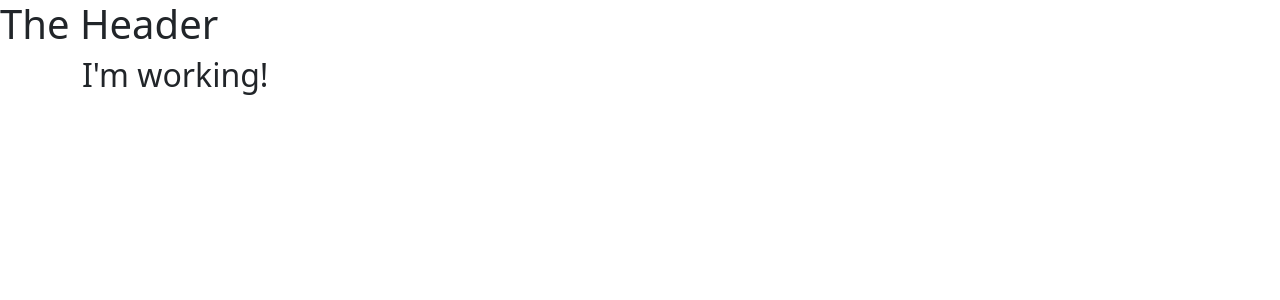
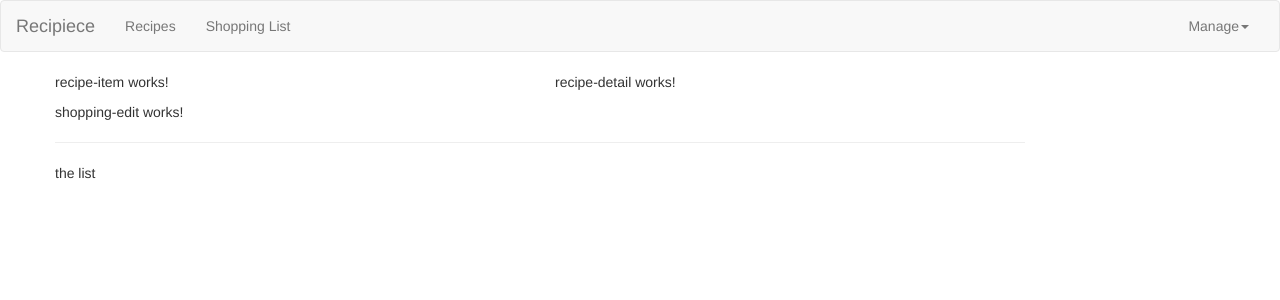
Before and after one commit to shubshres/Recipiece, an Angular app: page / in a window 1280 px wide. Shown: the top 300 px of the page. Built offline with nearby package versions, Linux system fonts and the light colour scheme.

Commit message:
adding the navigation bar

```diff
--- a/package.json
+++ b/package.json
@@ -18,6 +18,7 @@
     "@angular/platform-browser": "~13.3.0",
     "@angular/platform-browser-dynamic": "~13.3.0",
     "@angular/router": "~13.3.0",
+    "bootstrap": "^3.4.1",
     "rxjs": "~7.5.0",
     "tslib": "^2.3.0",
     "zone.js": "~0.11.4"
--- a/src/app/app.component.html
+++ b/src/app/app.component.html
@@ -2,7 +2,8 @@
 <div class="container">
   <div class="row">
     <div class="col">
-      <h2>I'm working!</h2>
+      <app-recipes></app-recipes>
+      <app-shopping-list></app-shopping-list>
     </div>
   </div>
 </div>
--- a/src/app/header/header.component.html
+++ b/src/app/header/header.component.html
@@ -1 +1,22 @@
-<h1>The Header</h1>
+<nav class="navbar navbar-default">
+    <div class="container-fluid">
+        <div class="navbar-header">
+            <a href="#" class="navbar-brand">Recipiece</a>
+        </div>
+        <div class="collapse navbar-collapse">
+            <ul class="nav navbar-nav">
+                <li><a href="#">Recipes</a></li>
+                <li><a href="#">Shopping List</a></li>
+            </ul>
+            <ul class="nav navbar-nav navbar-right">
+                <li class="dropdown">
+                    <a href="#" class="dropdown-toggle" role="button">Manage<span class="caret"></span></a>
+                    <ul class="dropdown-menu">
+                        <li><a href="#">Save Data</a></li>
+                        <li><a href="#">Fetch Data</a></li>
+                    </ul>
+                </li>
+            </ul>
+        </div>
+    </div>
+</nav>
--- a/src/app/recipes/recipe-list/recipe-list.component.html
+++ b/src/app/recipes/recipe-list/recipe-list.component.html
@@ -1 +1 @@
-<p>recipe-list works!</p>
+<app-recipe-item>
--- a/src/app/recipes/recipes.component.html
+++ b/src/app/recipes/recipes.component.html
@@ -1 +1,8 @@
-<p>recipes works!</p>
+<div class="row">
+    <div class="col-md-5">
+        <app-recipe-list></app-recipe-list>
+    </div>
+    <div class="col-md-7">
+        <app-recipe-detail></app-recipe-detail>
+    </div>
+</div>
--- a/src/app/shopping-list/shopping-list.component.html
+++ b/src/app/shopping-list/shopping-list.component.html
@@ -1 +1,7 @@
-<p>shopping-list works!</p>
+<div class="row">
+    <div class="col-xs-10">
+        <app-shopping-edit></app-shopping-edit>
+        <hr>
+        <p>the list</p>
+    </div>
+</div>
```
Also changed, not shown: 1 other file (tests, documents, lock files or other folders).
